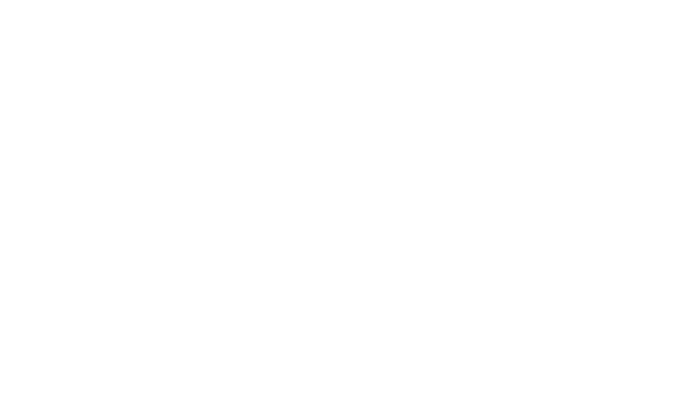
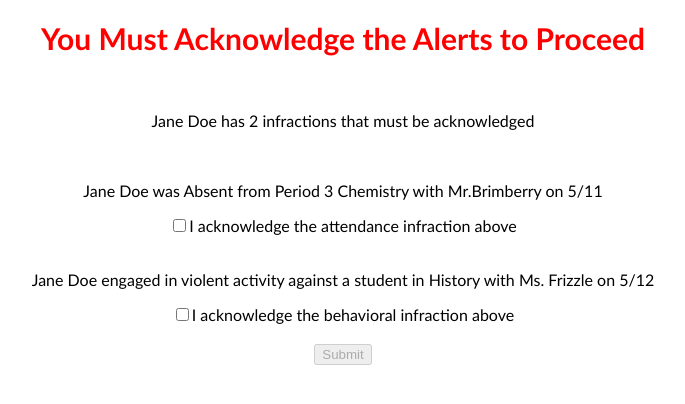
Before and after one commit to bruteforceproject/PortalEd, a React (Create React App) app in the folder frontend/: page /acknowledgeView in a window 1280 px wide. Before the commit this address had no page. Shown: the top 404 px of the page, without its empty margins (297-982 px from the left). Built offline with nearby package versions, Linux system fonts and the light colour scheme.

Commit message:
ack view changes 5/1

```diff
--- a/frontend/src/App.js
+++ b/frontend/src/App.js
@@ -10,6 +10,7 @@
 import parentView from './components/parentView'
 import parentstudentView from './components/parentstudentView'
 import home from './components/home'
+import AcknowledgeView from './components/acknowledgeView'
 import CounselorView from './components/counselorView';
 import Login from "./pages/log-in";
 import PasswordRecovery from "./pages/account-recovery-password";
@@ -32,6 +33,7 @@
             <Route  exact path = "/account-recovery/your-account-id" Component = {YourAccountID} />
             <Route  exact path="/studentOverview" Component={studentOverview} />
             <Route  exact path="/counselorView" Component={CounselorView} />
+            <Route  exact path="/acknowledgeView" Component={AcknowledgeView} />
             <Route  exact path="/teacherView" Component={teacherView} />
             <Route  exact path="/parentView" Component={parentView} />
             <Route  exact path="/parentstudentView" Component={parentstudentView} />
--- a/frontend/src/components/acknowledgeView.js
+++ b/frontend/src/components/acknowledgeView.js
@@ -1,6 +1,7 @@
 import React, { useState } from 'react';
 import { useNavigate } from 'react-router-dom';
 import './acknowledgeView.css';
+import './studentOverview';
 
 const AcknowledgeView = () => {
   const [checkbox1, setCheckbox1] = useState(false);
@@ -9,7 +10,7 @@
 
   const proceedToNextView = () => {
     if (checkbox1 && checkbox2) {
-      navigate('/parentstudentView');
+      navigate('/studentOverview');
     }
   };
 
--- a/frontend/src/components/parentView.js
+++ b/frontend/src/components/parentView.js
@@ -2,7 +2,7 @@
 import React, { useEffect } from 'react';
 import { Link } from 'react-router-dom';
 import './parentView.css';
-
+import './acknowledgeView.js';
 import './studentOverview';
 
 const ParentView = () => {
@@ -41,7 +41,7 @@
       <div className="header">Portal Ed</div>
       <div className="header-2">Parent Name</div>
       <div className="button-container">
-      <Link to="/studentOverview" className="my-button" id="textLength">
+      <Link to="/acknowledgeView" className="my-button" id="textLength">
       <div>
       <span>Student Name</span>
       <span className="student-id">2 Unacknowledged Alerts!</span>
```
